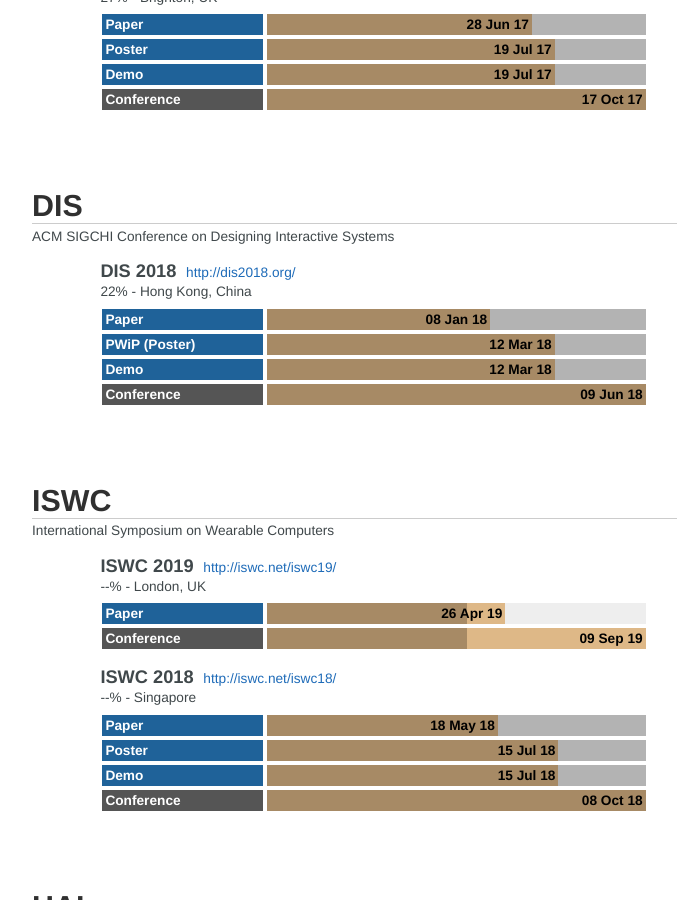
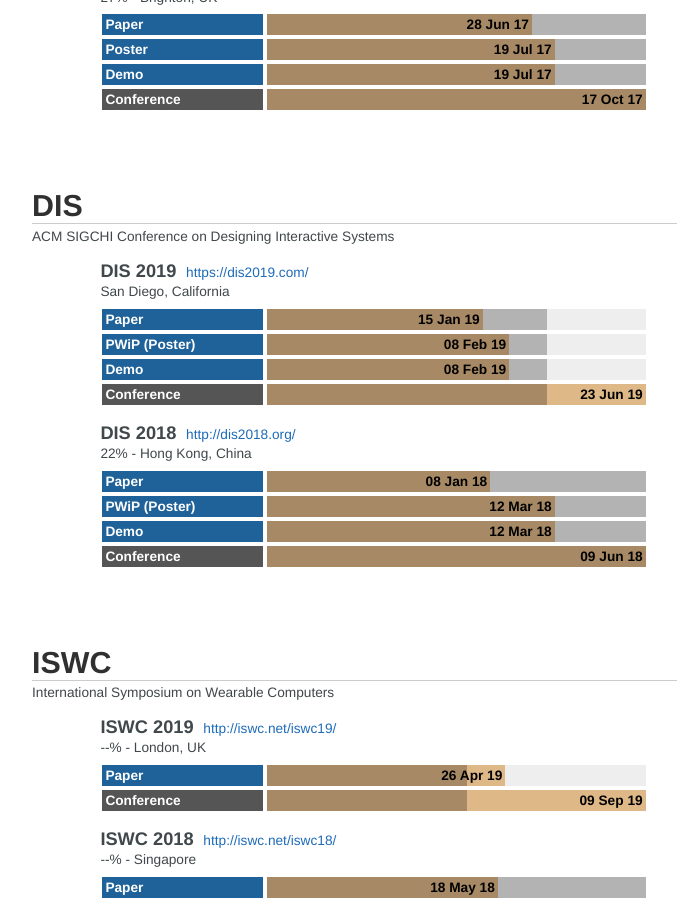
Before and after one commit to hci-calendar/hci-calendar.github.io, a Jekyll site: the page built from _pages/cal/hci.md, in a window 1280 px wide and 900 px high, scrolled down 5984 px. Shown: the whole window, without its empty margins (266-943 px from the left). Built offline with Jekyll 4.4.1, drawn with Linux system fonts in a browser that asks for light colours; comment, search, counter and statistics services are not loaded; some of the changed text lies outside the part shown.

Commit message:
update dis

```diff
--- a/_data/cal/hci.yml
+++ b/_data/cal/hci.yml
@@ -330,6 +330,21 @@
   long: ACM SIGCHI Conference on Designing Interactive Systems
   years:
   -
+    year: 2019
+    date: "2019-06-23"
+    url : https://dis2019.com/
+    info: San Diego, California
+    submissions:
+    -
+      type: Paper
+      date: "2019-01-15"
+    -
+      type: PWiP (Poster)
+      date: "2019-02-08"
+    -
+      type: Demo
+      date: "2019-02-08"
+  -
     year: 2018
     date: "2018-06-09"
     url : http://dis2018.org/
```
